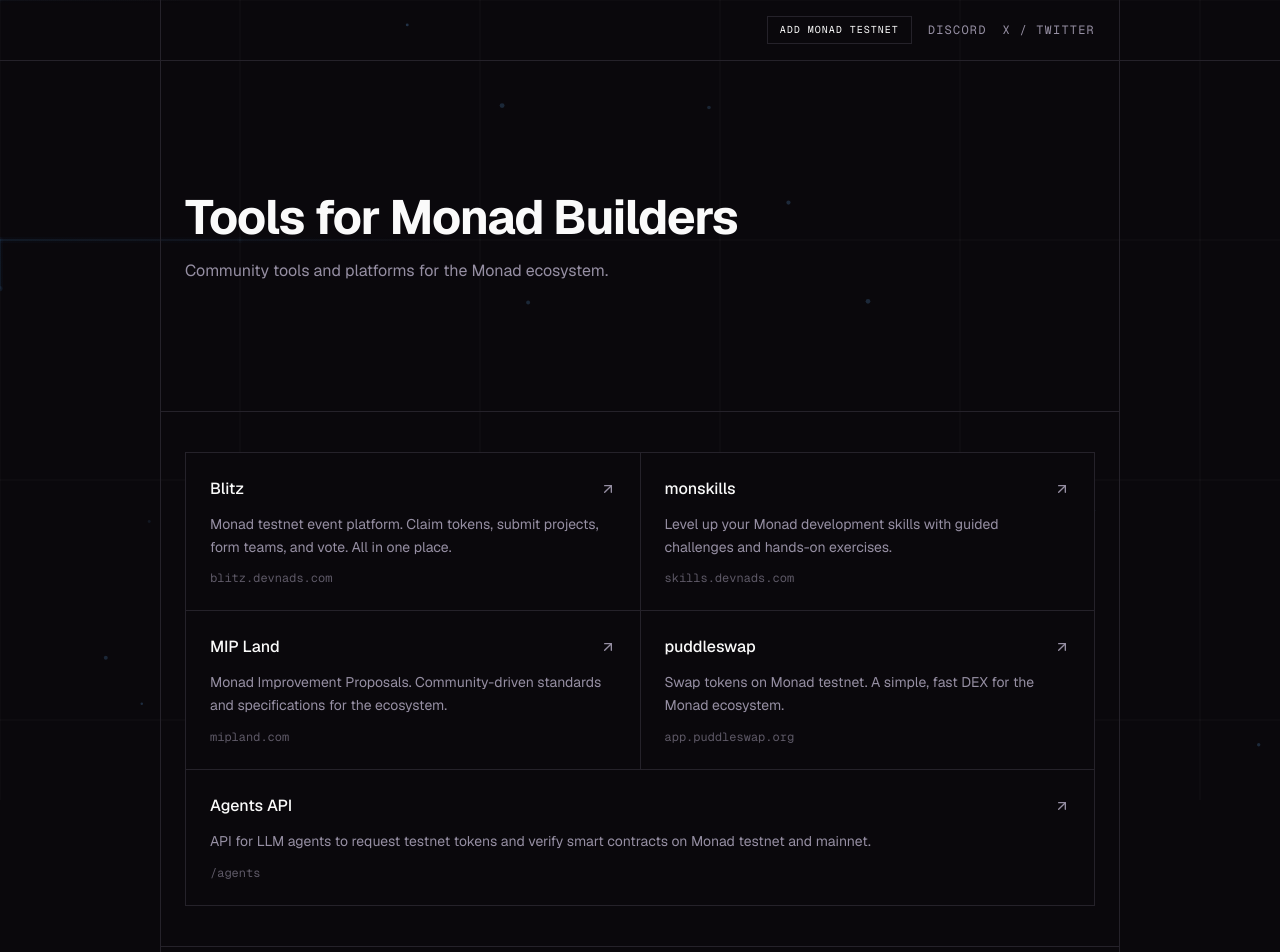
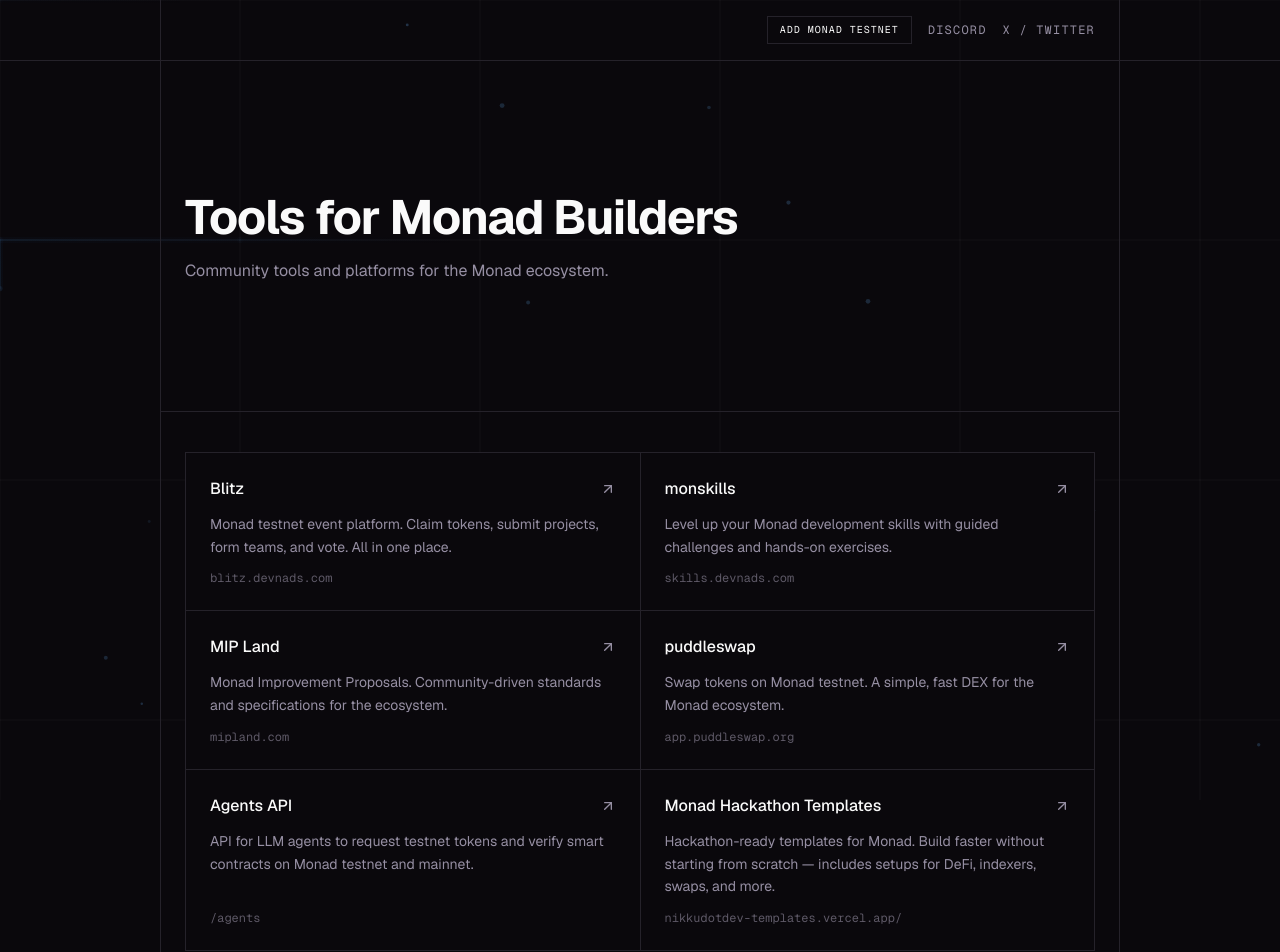
Before and after one commit to portdeveloper/devnads-com, a Next.js app: page / in a window 1280 px wide. Shown: the top 952 px of the page. Built offline with nearby package versions, Linux system fonts and the light colour scheme.

Commit message:
feat : adding templates app

```diff
--- a/src/app/page.tsx
+++ b/src/app/page.tsx
@@ -34,6 +34,12 @@
     url: "/agents",
     description:
       "API for LLM agents to request testnet tokens and verify smart contracts on Monad testnet and mainnet.",
+  },
+  {
+    name: "Monad Hackathon Templates",
+    url: "https://nikkudotdev-templates.vercel.app/",
+    description:
+      "Hackathon-ready templates for Monad. Build faster without starting from scratch — includes setups for DeFi, indexers, swaps, and more.",
   },
 ];
 
@@ -85,13 +91,20 @@
             <div className="grid grid-cols-1 md:grid-cols-2 gap-px bg-border border border-border">
               {PROPERTIES.map((prop, i) => {
                 const isExternal = prop.url.startsWith("http");
-                const isLastOdd = PROPERTIES.length % 2 === 1 && i === PROPERTIES.length - 1;
+                const isLastOdd =
+                  PROPERTIES.length % 2 === 1 &&
+                  i === PROPERTIES.length - 1;
+
                 return (
                   <a
                     key={prop.name}
                     href={prop.url}
-                  {...(isExternal ? { target: "_blank", rel: "noopener noreferrer" } : {})}
-                  className={`bg-background p-6 flex flex-col gap-3 group hover:bg-secondary/30 transition-colors${isLastOdd ? " md:col-span-2" : ""}`}
+                    {...(isExternal
+                      ? { target: "_blank", rel: "noopener noreferrer" }
+                      : {})}
+                    className={`bg-background p-6 flex flex-col gap-3 group hover:bg-secondary/30 transition-colors${
+                      isLastOdd ? " md:col-span-2" : ""
+                    }`}
                   >
                     <div className="flex items-center justify-between">
                       <h3 className="text-base font-medium text-foreground">
```
Lines whose indentation alone changed are shown as unchanged.
